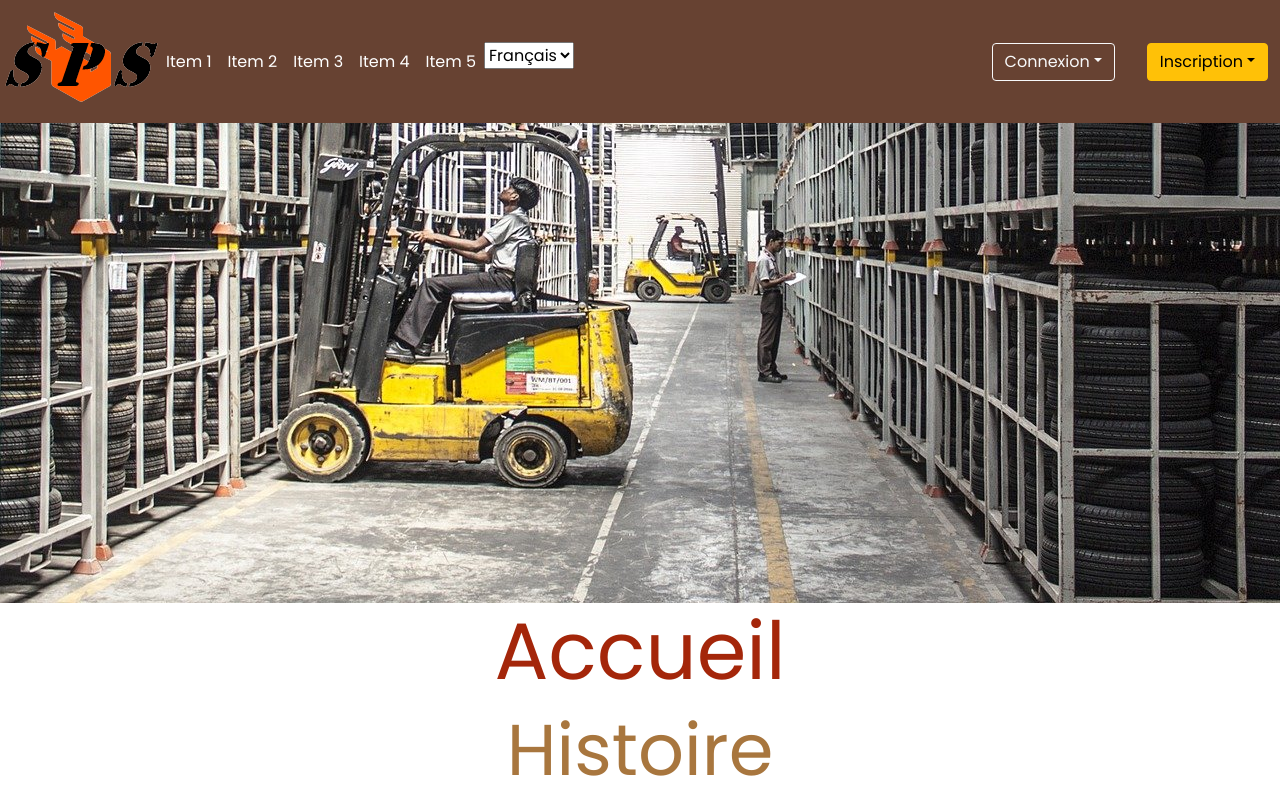
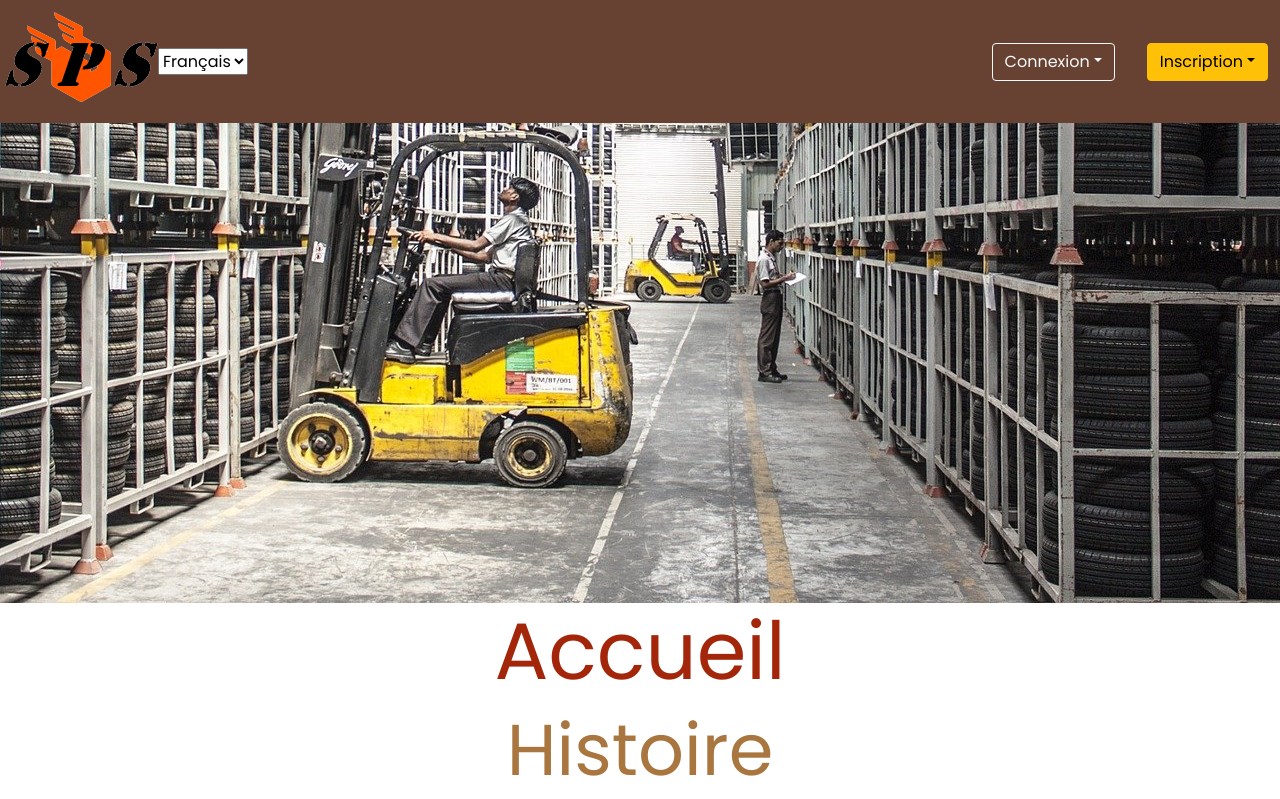
Before and after one commit to Loviflo/QuickBaluchon, a PHP site: page /index.php in a window 1280 px wide. Shown: the top 799 px of the page. Run offline with PHP 8.4, Linux system fonts and the light colour scheme; some libraries are stand-ins or nearby versions.

Commit message:
Header modifié

```diff
--- /dev/null
+++ b/QuickBaluchon/actions/Sample.txt
@@ -0,0 +1 @@
+Salut
--- a/QuickBaluchon/inc/header.php
+++ b/QuickBaluchon/inc/header.php
@@ -6,11 +6,6 @@
         </a>
     </div>
         <ul class="nav col-12 col-lg-auto me-lg-auto mb-2 justify-content-center mb-md-0">
-            <li><a href="#" class="nav-link px-2 text-white effect-shine"><?php echo $site->headers->header->item1; ?></a></li>
-            <li><a href="#" class="nav-link px-2 text-white effect-shine"><?php echo $site->headers->header->item2; ?></a></li>
-            <li><a href="#" class="nav-link px-2 text-white effect-shine"><?php echo $site->headers->header->item3; ?></a></li>
-            <li><a href="#" class="nav-link px-2 text-white effect-shine"><?php echo $site->headers->header->item4; ?></a></li>
-            <li><a href="#" class="nav-link px-2 text-white effect-shine"><?php echo $site->headers->header->item5; ?></a></li>
             <li>
                 <form id="formulaire_langue" action="" method="get">
                     <select name="lang" onChange="document.getElementById('formulaire_langue').submit();">
--- a/SPS/file.csv
+++ b/SPS/file.csv
@@ -1 +1 @@
-20 rue de toul ;gdfg ;dfgdf ;fgh ;STANDARD ;31293
+30 rue des Oiseaux ;Orange ; ;23 ;EXPRESS ;24800
```
Also changed, not shown: SPS/qrcode.txt (+36 -36 lines), QuickBaluchon/icons/France.ico (added), QuickBaluchon/icons/united_kingdom.ico (added), QuickBaluchon/orga/Rendu final/Capture/C/SPS.png, QuickBaluchon/orga/Rendu final/Capture/C/SPS2.png.
